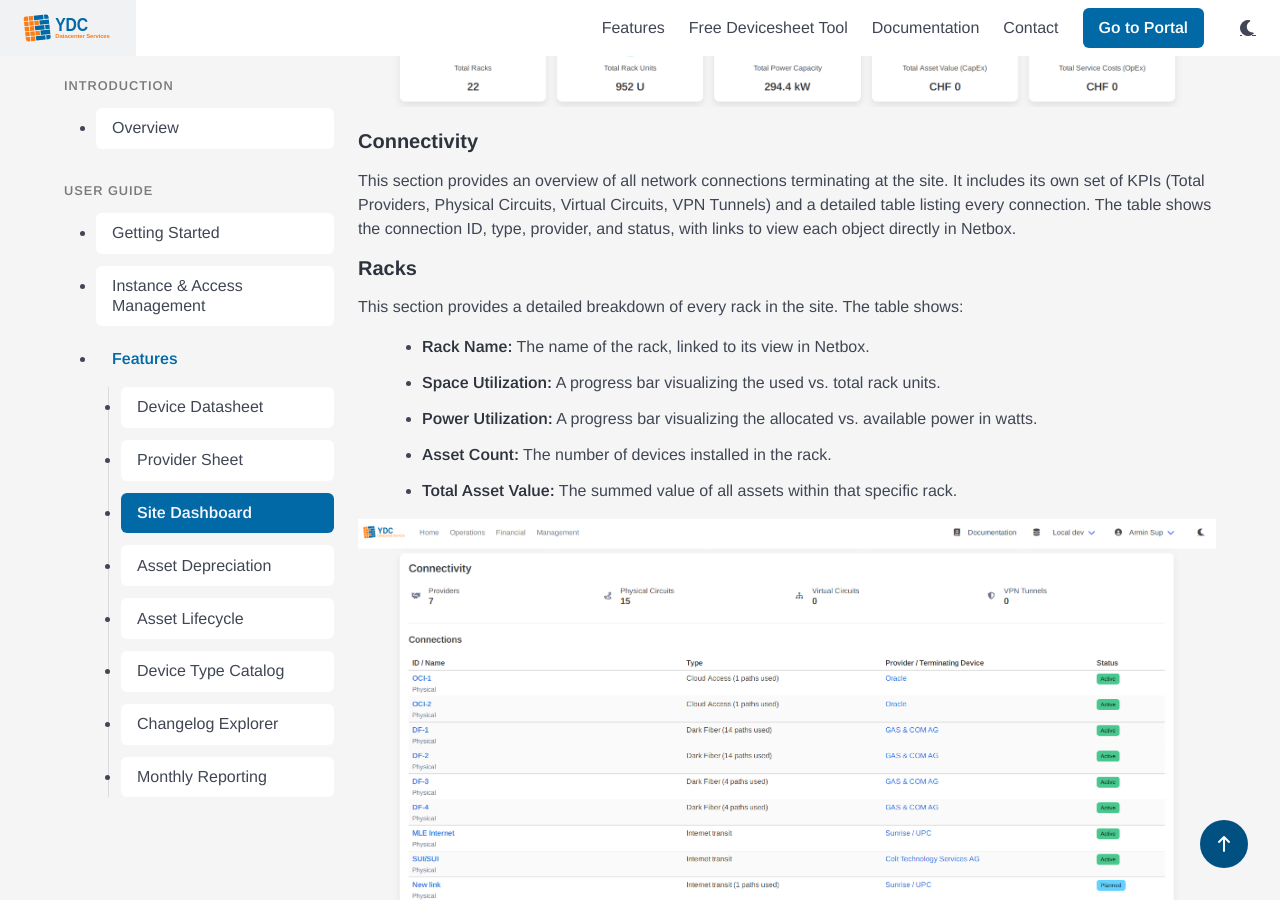
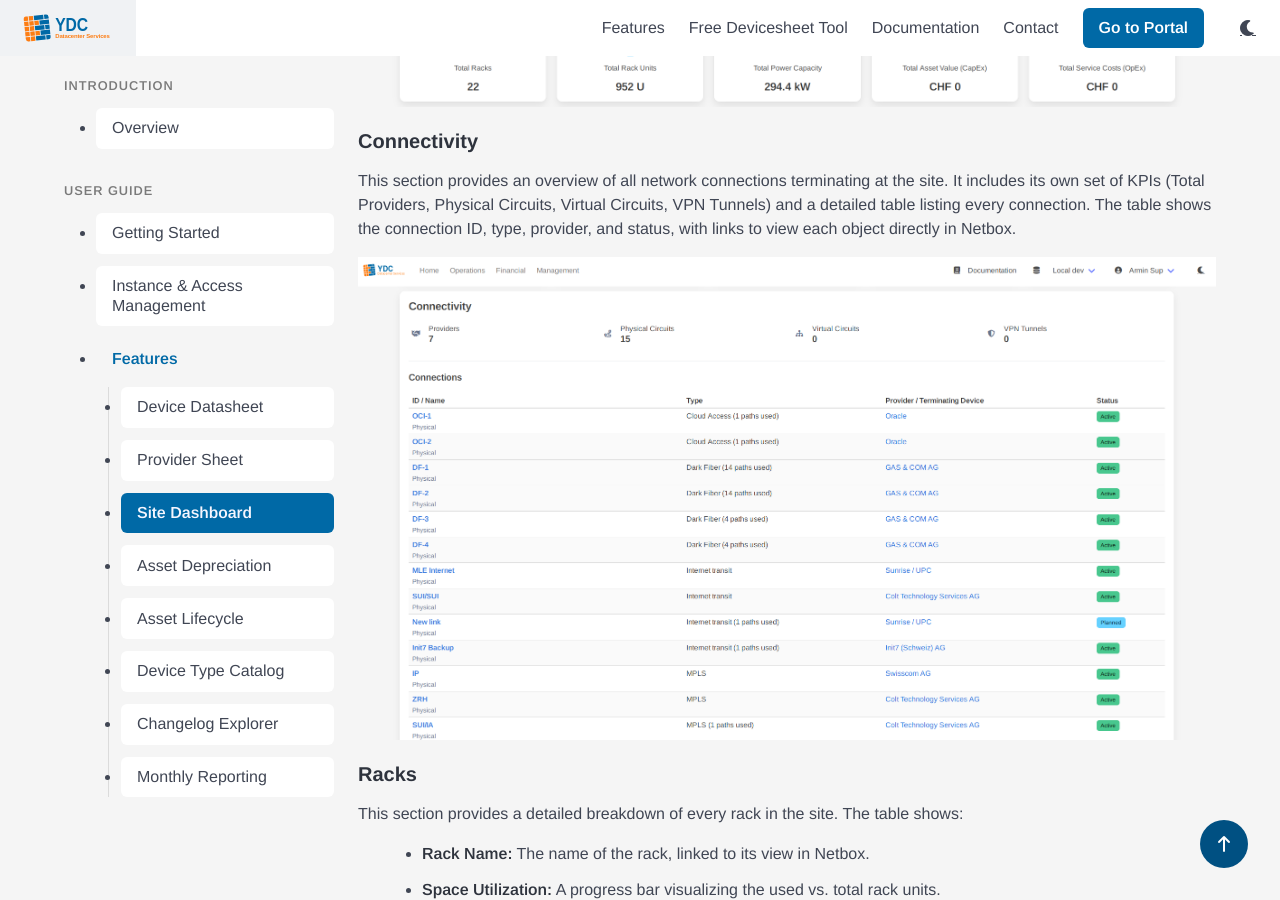
Before and after one commit to ydata-ch/ydata-ch, a Jekyll site: the page built from docs/guide/feature-sitedashboard.md, in a window 1280 px wide and 900 px high, scrolled down 1584 px. Built offline with Jekyll 4.4.1, drawn with Linux system fonts in a browser that asks for light colours; nearby versions of some CDN libraries.

Commit message:
Move screenshot

```diff
--- a/docs/guide/feature-sitedashboard.md
+++ b/docs/guide/feature-sitedashboard.md
@@ -37,6 +37,8 @@ The top of the dashboard features a series of KPI cards that summarize the site'
 
 This section provides an overview of all network connections terminating at the site. It includes its own set of KPIs (Total Providers, Physical Circuits, Virtual Circuits, VPN Tunnels) and a detailed table listing every connection. The table shows the connection ID, type, provider, and status, with links to view each object directly in Netbox.
 
+![Screenshot: The lower half of the Site Dashboard, showing the Connectivity table.](./img/sitedashboard_connect_table.png)
+
 #### Racks
 
 This section provides a detailed breakdown of every rack in the site. The table shows:
@@ -46,6 +48,4 @@ This section provides a detailed breakdown of every rack in the site. The table
 *   **Asset Count:** The number of devices installed in the rack.
 *   **Total Asset Value:** The summed value of all assets within that specific rack.
 
-![Screenshot: The lower half of the Site Dashboard, showing the Connectivity table.](./img/sitedashboard_connect_table.png)
-
 ![Screenshot: The lower half of the Site Dashboard, showing the Racks table with its utilization progress bars.](./img/sitedashboard_rack_table.png)
```
